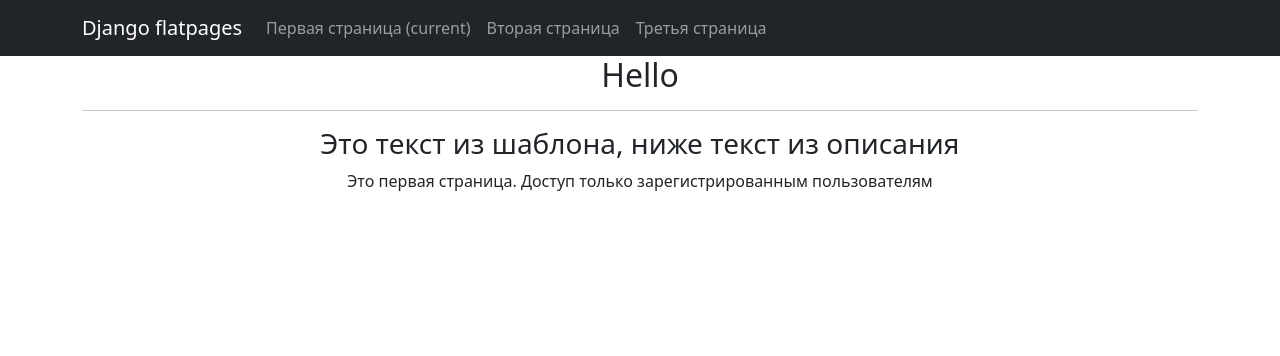
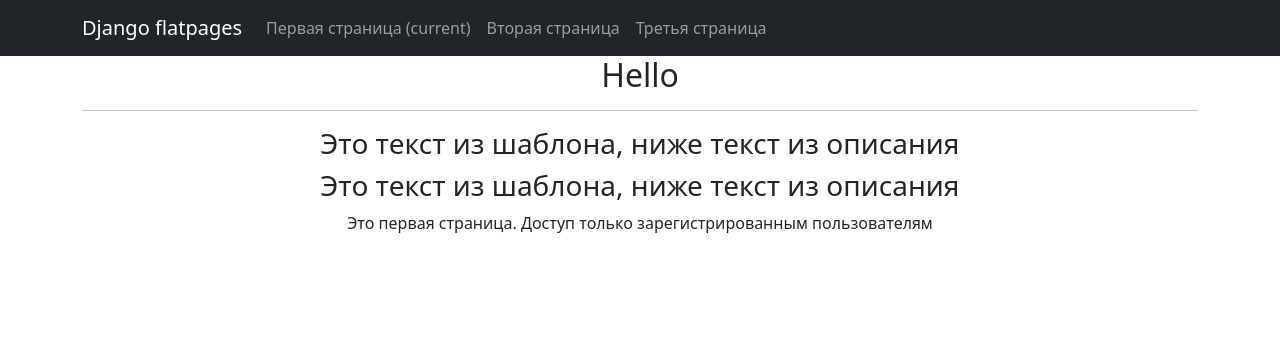
Before and after one commit to DeepLoveSpace/Unit_D, a Django app: template Django_D1/templates/flatpages/one.html in a window 1280 px wide. Shown: the top 356 px of the page. Run offline with Django 4.2, Linux system fonts and the light colour scheme; the template is opened without the code that fills it: values that come from a table or form of the project are taken from there, others are empty; data comes from the database, SQL or seed files in the repository; some libraries are stand-ins or nearby versions.

Commit message:
Задание D_1

```diff
--- a/Django_D1/templates/flatpages/one.html
+++ b/Django_D1/templates/flatpages/one.html
@@ -8,5 +8,6 @@
     <h2>{{ flatpage.title }}</h2>
     <hr>
     <h3>Это текст из шаблона, ниже текст из описания</h3>
+    <h3>Это текст из шаблона, ниже текст из описания</h3>
     {{ flatpage.content }}
 {% endblock content %}
```
